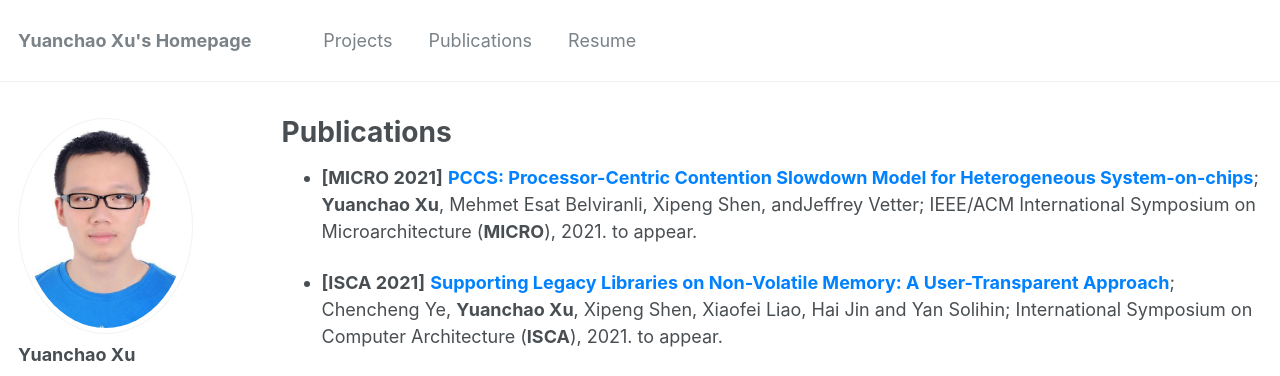
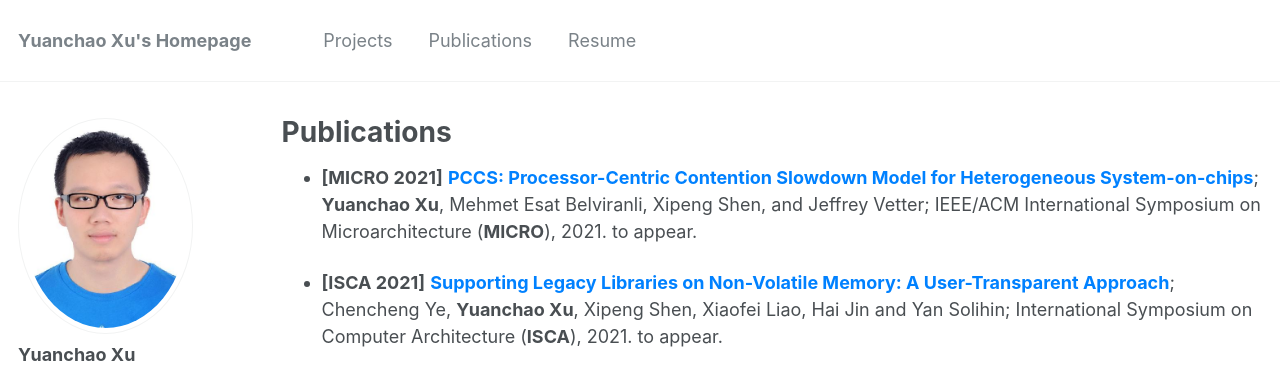
Before and after one commit to yuanchaoxu6/yuanchaoxu6.github.io, a Jekyll site: the page built from _pages/publications.md, in a window 1280 px wide and 1069 px high. Shown: the top 376 px of the window. Built offline with Jekyll 4.4.1, drawn with Linux system fonts in a browser that asks for light colours.

Commit message:
Update publications.md

```diff
--- a/_pages/publications.md
+++ b/_pages/publications.md
@@ -7,7 +7,7 @@ author_profile: true
 
 
 
-* **\[MICRO 2021\]** **<font color="#0081ff"> PCCS: Processor-Centric Contention Slowdown Model for Heterogeneous System-on-chips</font>**; **Yuanchao Xu**, Mehmet Esat Belviranli, Xipeng Shen, andJeffrey Vetter; IEEE/ACM International Symposium on Microarchitecture (**MICRO**), 2021. to appear.
+* **\[MICRO 2021\]** **<font color="#0081ff"> PCCS: Processor-Centric Contention Slowdown Model for Heterogeneous System-on-chips</font>**; **Yuanchao Xu**, Mehmet Esat Belviranli, Xipeng Shen, and Jeffrey Vetter; IEEE/ACM International Symposium on Microarchitecture (**MICRO**), 2021. to appear.
 
 * **\[ISCA 2021\]** **<font color="#0081ff"> Supporting Legacy Libraries on Non-Volatile Memory: A User-Transparent Approach</font>**; Chencheng Ye, **Yuanchao Xu**, Xipeng Shen, Xiaofei Liao, Hai Jin and Yan Solihin; International Symposium on Computer Architecture (**ISCA**), 2021. to appear.
 
```
